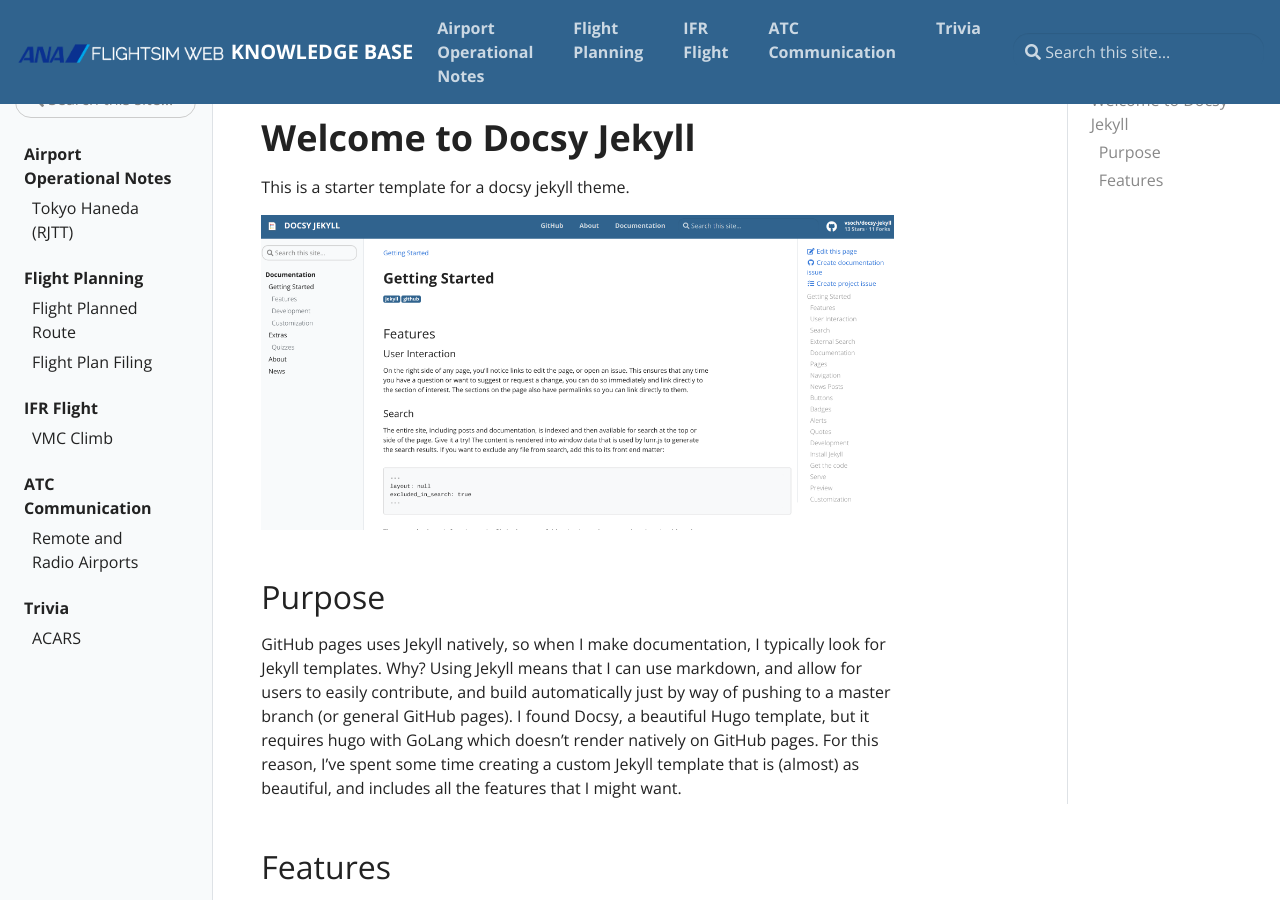
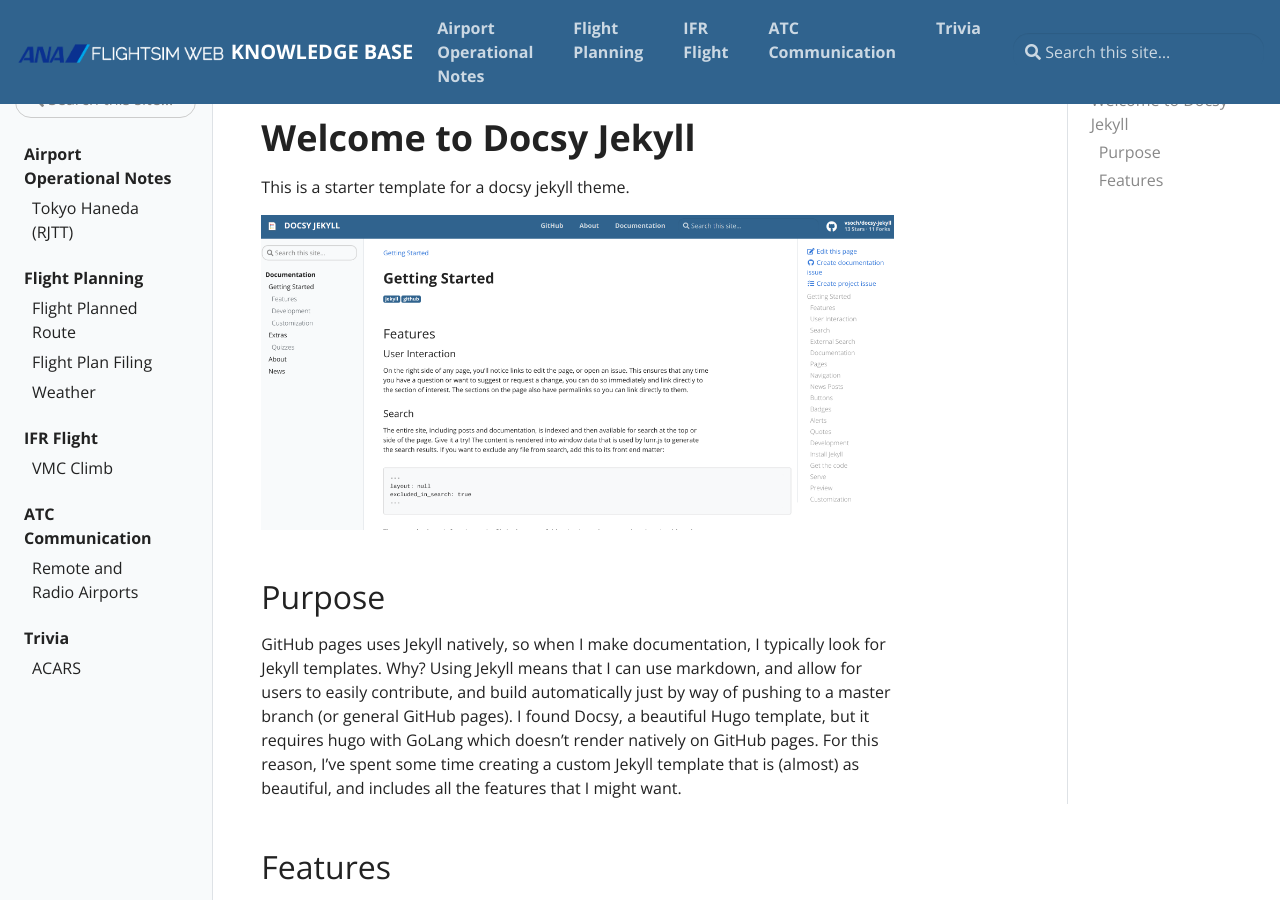
Before and after one commit to anaflightsim/ana_knowledge.github.io, a Jekyll site: the page built from docs/pages/index.md, in a window 1280 px wide and 900 px high. Built offline with Jekyll 4.4.1, drawn with Linux system fonts in a browser that asks for light colours.

Commit message:
Update TOC

```diff
--- a/docs/_data/toc.yml
+++ b/docs/_data/toc.yml
@@ -11,6 +11,8 @@
       url: "docs/FlightPlanning/fpr"
     - title: "Flight Plan Filing"
       url: "docs/FlightPlanning/flight_plan"
+    - title: "Weather"
+      url: "docs/FlightPlanning/weather"
 
 - title: IFR Flight
   url: "docs/IFR"
```
Also changed, not shown: docs/_docs/FlightPlanning/weather.md (added).
